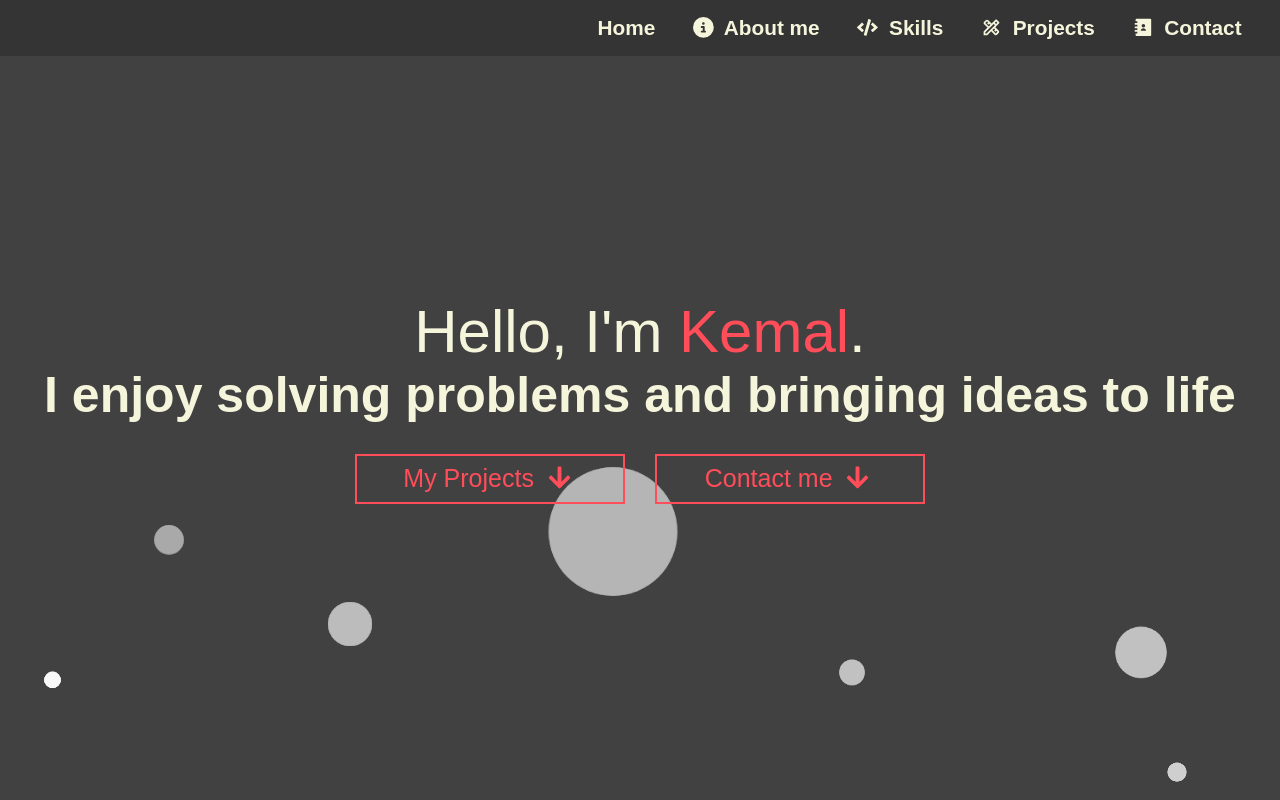
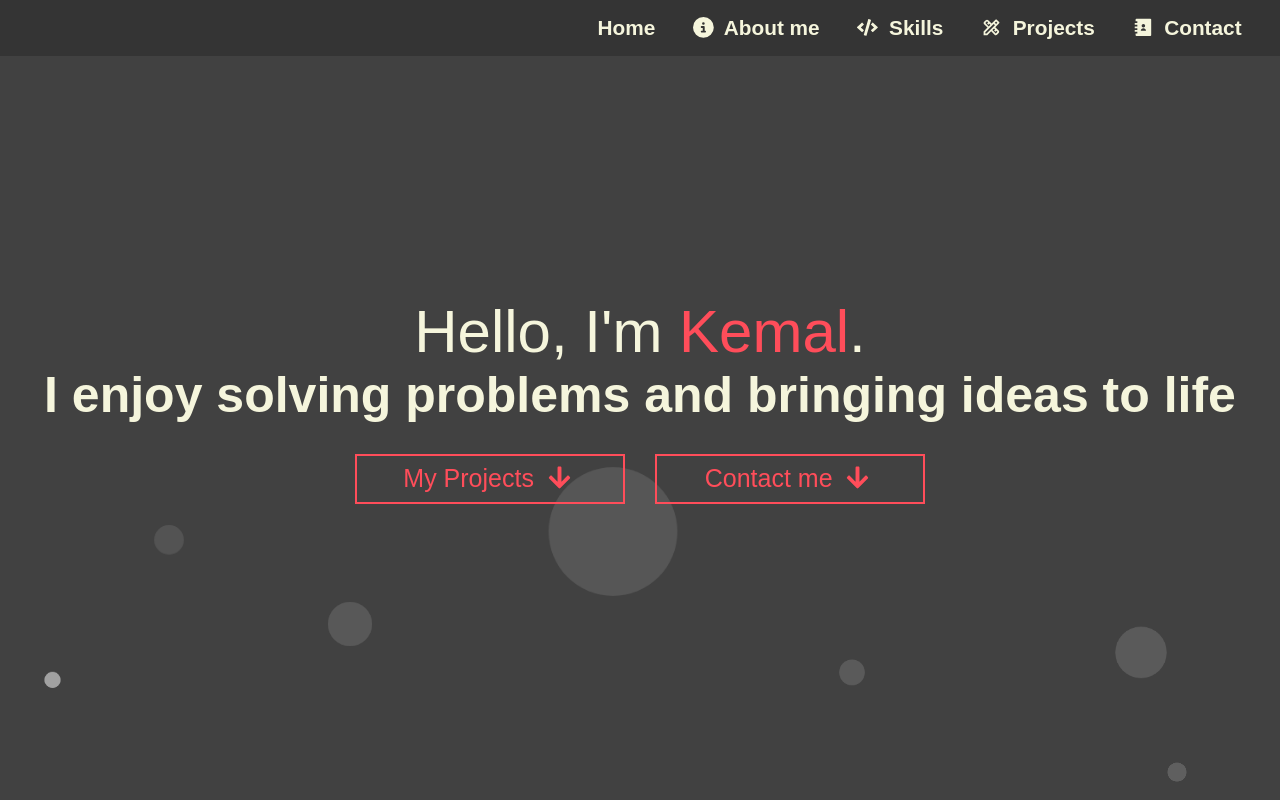
Before and after one commit to KemalYukselir/portfolio-website, a React (Create React App) app: page / in a window 1280 px wide. Shown: the top 800 px of the page. Built offline with nearby package versions, Linux system fonts and the light colour scheme.

Commit message:
now only need one animation bubble. added more circles

```diff
--- a/src/App.js
+++ b/src/App.js
@@ -122,12 +122,12 @@
       <div className='circle'></div>
       <div className='circle'></div>
       <div className='circle'></div>
+      <div className='circle'></div>
+      <div className='circle'></div>
       <AnimationBubbles/>
       <Home/>
-      <AnimationBubbles/>
       <AboutMe/>
       <h1 id='personal-skills-title'>Technical skills</h1>
-      <AnimationBubbles/>
       <SkillSection
         skillsetTitle="Languages"
         skills={[<FaPython className='skillset-icon'/>, "Python", <TbBrandJavascript className='skillset-icon'/>, "Javascript",
@@ -144,7 +144,6 @@
       ]}
       />
       <h1 id='projects'>Projects</h1>
-      <AnimationBubbles/>
       <div className='portfolio-container'>
         <div>
           <Portfolios
@@ -156,7 +155,6 @@
             imgPlaceHolder={[MafiaGameImg1, MafiaGameImg2, MafiaGameImg3, MafiaGameImg4]}
           />
         </div>
-        <AnimationBubbles/>
         <div>
           <Portfolios
             projectName="Escape The Ghosts"
@@ -179,7 +177,6 @@
             flip={true}
           />
         </div>
-        <AnimationBubbles/>
         <div>
           <Portfolios
             projectName="All That Falafel Website"
@@ -201,7 +198,6 @@
             imgPlaceHolder={[finalYearProj1, finalYearProj2, finalYearProj3, finalYearProj4]}
           />
         </div>
-        <AnimationBubbles/>
         <div>
           <Portfolios
             projectName="Smart Plant Pot"
@@ -214,7 +210,6 @@
           />
         </div>
       </div>
-      <AnimationBubbles/>
       <ContactPage/>
     </div>
 
```
